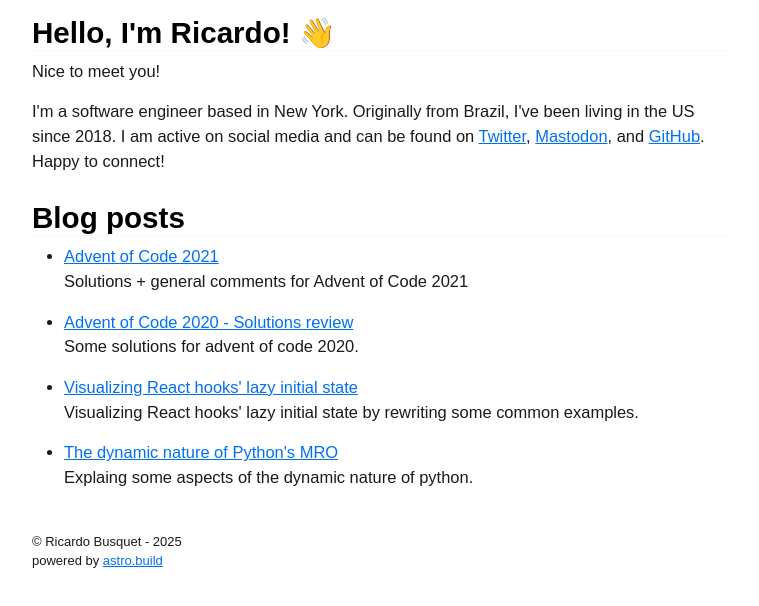
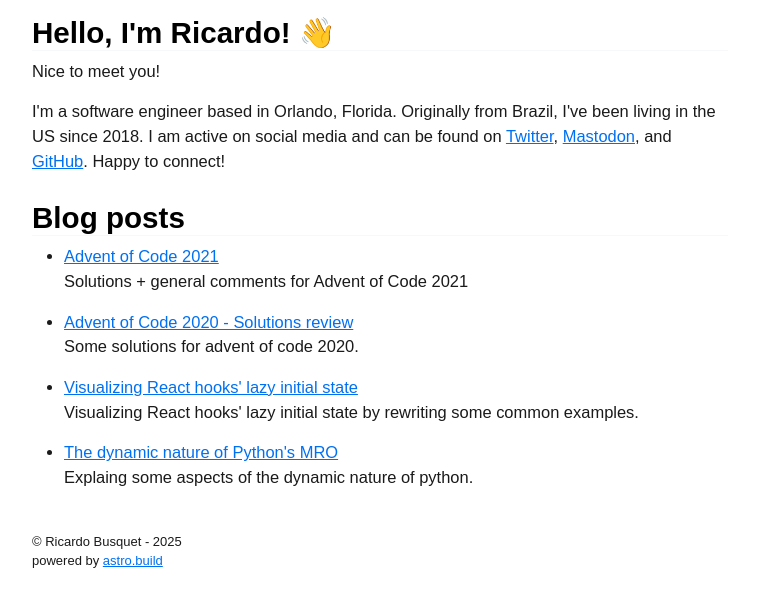
Before and after one commit to rbusquet/ricardobusquet.com, an Astro site: page / in a window 1280 px wide. Shown: the part 106-712 px from the top of the page, without its empty margins (0-759 px from the left). Built offline with nearby package versions, Linux system fonts and the light colour scheme; Astro itself is replaced by a stand-in of ours; some packages are replaced by stand-ins of ours; a web font is replaced by a local one.

Commit message:
Update index.astro

```diff
--- a/src/pages/index.astro
+++ b/src/pages/index.astro
@@ -15,7 +15,7 @@ const entries = await getCollection("posts");
     <h2>Hello, I'm Ricardo! 👋</h2>
     <p>Nice to meet you!</p>
     <p>
-      I'm a software engineer based in New York. Originally from Brazil, I've
+      I'm a software engineer based in Orlando, Florida. Originally from Brazil, I've
       been living in the US since 2018. I am active on social media and can be
       found on
       <a rel="me" href="https://twitter.com/ricbusquet"> Twitter</a>,
```
